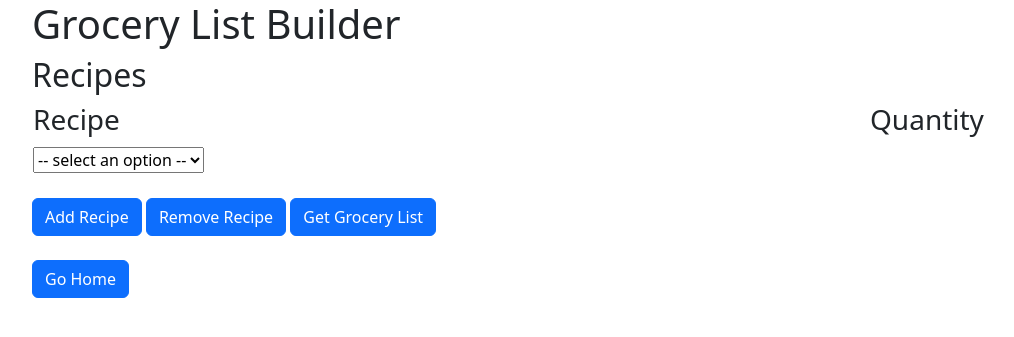
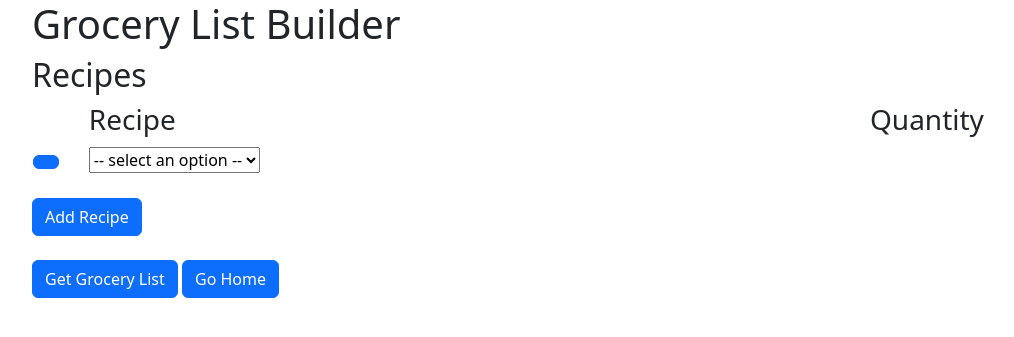
Before and after one commit to pkepley/recipe-site, a Flask app: template templates/grocery-list.html in a window 1280 px wide. Shown: the top 337 px of the page, without its empty margins (50-1064 px from the left). Run offline with Flask 2, Linux system fonts and the light colour scheme; the template is opened without the code that fills it, so the values that code supplies are empty; some libraries are stand-ins or nearby versions.

Commit message:
ui enhancements

```diff
--- a/static/grocery-list.js
+++ b/static/grocery-list.js
@@ -1,4 +1,4 @@
-var nRecipeRows = 1;
+var recipeRowIds = new Set();
 
 function populateSelect(selectId, options) {
   const sel = document.getElementById(selectId);
@@ -23,13 +23,24 @@ function populateSelect(selectId, options) {
   });
 }
 
-function addTableRow(tableId, maxRow, options) {
+
+function addTableRow(tableId, options) {
   const tbl = document.getElementById(tableId);
+  const idTimePart = (new Date()).getTime();
+  const idRandPart = Math.floor(10000000 * Math.random() / 2);
+
+  // add me to the list
+  const id = (idTimePart + idRandPart).toString(16).slice(2);
+  recipeRowIds.add(id);
 
   // the new row
   var row = document.createElement("tr");
-  row.id = `recipe-row-${maxRow}`;
+  row.id = `recipe-row-${id}`;
   tbl.appendChild(row);
+
+  // delete me
+  var delCell = document.createElement("td");
+  row.appendChild(delCell);
 
   // the selector cell
   var selCell = document.createElement("td");
@@ -39,43 +50,47 @@ function addTableRow(tableId, maxRow, options) {
   var cntCell = document.createElement("td");
   row.appendChild(cntCell);
 
+  // the delete
+  var del = document.createElement("button");
+  del.setAttribute('class', "btn btn-primary");
+  del.innerHTML = "<i class=\"bi bi-dash-square\"></i>";
+  del.setAttribute('onclick', `minusRow('${id}')`);
+  delCell.appendChild(del);
+
   // the recipe selection drop down
   var sel = document.createElement("select");
-  var selId = `recipe-select-${maxRow+1}`;
+  var selId = `recipe-select-${id}`;
   sel.setAttribute('id', selId);
   selCell.appendChild(sel);
   populateSelect(selId, options);
 
   // the recipe count drop down
   var cnt = document.createElement("input");
-  var cntId = `recipe-count-${maxRow+1}`;
+  var cntId = `recipe-count-${id}`;
   cnt.setAttribute('id', cntId);
   cnt.value = 1;
   cnt.type = "number"
   cnt.min = 1;
+  cnt.setAttribute('class', "form-control");
   cntCell.appendChild(cnt);
 }
 
 function plusRow() {
-  addTableRow("recipe-table", nRecipeRows, recipe_list);
-  nRecipeRows += 1;
+  addTableRow("recipe-table-body", recipe_list);
 }
 
-function minusRow() {
-  if (nRecipeRows > 1) {
-    var rowId = `recipe-row-${nRecipeRows-1}`;
-    var row = document.getElementById(rowId);
+function minusRow(rowId) {
+  if (recipeRowIds.size > 1) {
+    var row = document.getElementById(`recipe-row-${rowId}`);
     row.remove();
-    nRecipeRows -= 1;
-    console.log(rowId);
+    recipeRowIds.delete(rowId);
   }
 }
 
 function getRecipeIds() {
   var recipeIds = [];
-  for (var i = 1; i <= nRecipeRows; i++) {
-    var selId = `recipe-select-${i}`;
-    console.log(selId);
+  for (const id in recipeRowIds) {
+    var selId = `recipe-select-${id}`;
     var recipe = document.getElementById(selId);
     recipeIds.push(recipe.value);
   }
@@ -85,9 +100,8 @@ function getRecipeIds() {
 
 function getRecipeCounts() {
   var recipeCnts = [];
-  for (var i = 1; i <= nRecipeRows; i++) {
-    var selId = `recipe-count-${i}`;
-    console.log(selId);
+  for (const id in recipeRowIds) {
+    var selId = `recipe-count-${id}`;
     var recipe = document.getElementById(selId);
     recipeCnts.push(recipe.value);
   }
@@ -106,7 +120,5 @@ function getGroceryListPrint() {
 }
 
 function onLoadPage() {
-  for (var i = 0; i < nRecipeRows; i++) {
-    addTableRow("recipe-table-body", i, recipe_list);
-  }
+  addTableRow("recipe-table-body", recipe_list);
 }
--- a/templates/grocery-list.html
+++ b/templates/grocery-list.html
@@ -18,10 +18,12 @@
       <h2> Recipes </h2>
       <div id="recipe-div">
         <table id="recipe-table" width="100%">
-          <col style="width:75%">
+          <col style="width:5%">
+          <col style="width:70%">
           <col style="width:25%">
           <thead>
           <tr>
+            <th></th>
             <th><h3>Recipe</h3></th>
             <th><h3>Quantity</h3></th>
           </tr>
@@ -33,11 +35,10 @@
       <br />
       <div>
         <button class="btn btn-primary" onclick="plusRow()"><i class="bi bi-plus-square"></i> Add Recipe</button>
-        <button class="btn btn-primary" onclick="minusRow()"><i class="bi bi-dash-square"></i> Remove Recipe</button>
-        <button class="btn btn-primary" onclick="getGroceryListPrint()"><i class="bi bi-list-ol"></i> Get Grocery List</button>
       </div>
       <br />
       <div>
+        <button class="btn btn-primary" onclick="getGroceryListPrint()"><i class="bi bi-list-ol"></i> Get Grocery List</button>
         <button class="btn btn-primary" onclick="window.location.href='/recipe-site/'"><i class="bi bi-house-fill"></i> Go Home</button>
       </div>
     </div>
```
